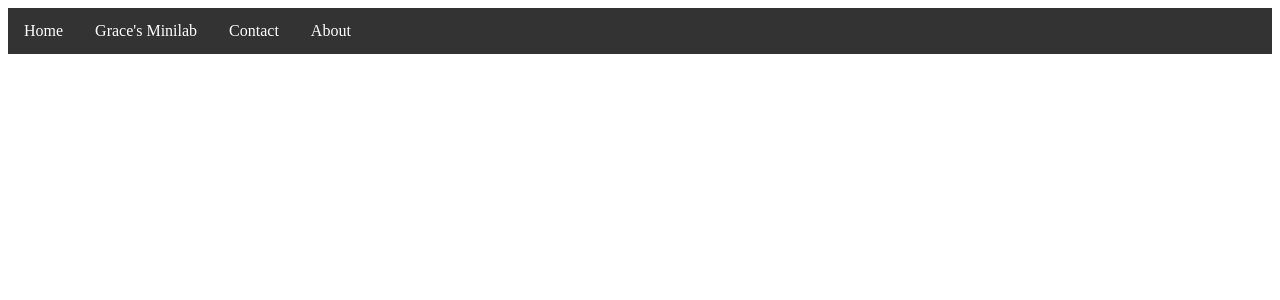
After one commit to ridhimainukurti/Classwork, a Flask app: template minilab/templates/home.html in a window 1280 px wide. The commit adds this page. Shown: the top 300 px of the page. Run offline with Flask 2, Linux system fonts and the light colour scheme; the template is opened without the code that fills it, so the values that code supplies are empty.

Commit message:
working lab

```diff
--- a/minilab/grace.py
+++ b/minilab/grace.py
@@ -1,4 +1,3 @@
-
 class Addition:
 
     def __init__(self, series):
--- /dev/null
+++ b/minilab/templates/home.html
@@ -0,0 +1,44 @@
+<!DOCTYPE html>
+<html lang="en">
+    <meta charset="UTF-8">
+    <title>Home Page</title>
+
+</html>
+<head>
+    <style>
+ul {
+  list-style-type: none;
+  margin: 0;
+  padding: 0;
+  overflow: hidden;
+  background-color: #333;
+}
+
+li {
+  float: left;
+}
+
+li a {
+  display: block;
+  color: white;
+  text-align: center;
+  padding: 14px 16px;
+  text-decoration: none;
+}
+
+li a:hover {
+  background-color: #111;
+}
+</style>
+</head>
+<body>
+
+<ul>
+    <li><a class="active" href="/">Home</a></li>
+    <li><a href="/addition">Grace's Minilab</a></li>
+    <li><a href="#contact">Contact</a></li>
+    <li><a href="#about">About</a></li>
+</ul>
+
+</body>
+</html>
--- a/view.py
+++ b/view.py
@@ -2,6 +2,7 @@
 from flask import Flask, render_template
 from minilab.app import minilab_bp
 from minilab.isai import Factorial
+
 
 #create a Flask instance
 app = Flask(__name__)
@@ -14,7 +15,7 @@ app.register_blueprint(minilab_bp, url_prefix='/minilab')
 @app.route('/home')
 def home():
     #function use Flask import (Jinja) to render an HTML template
-    return render_template("base.html")
+    return render_template ("base.html")
 
 @minilab_bp.route('/isai', methods=["GET", "POST"])
 def isai():
```
Also changed, not shown: minilab/app.py (+7 -2 lines), minilab/templates/minilab/grace-minilab.html (+3 -5 lines).
